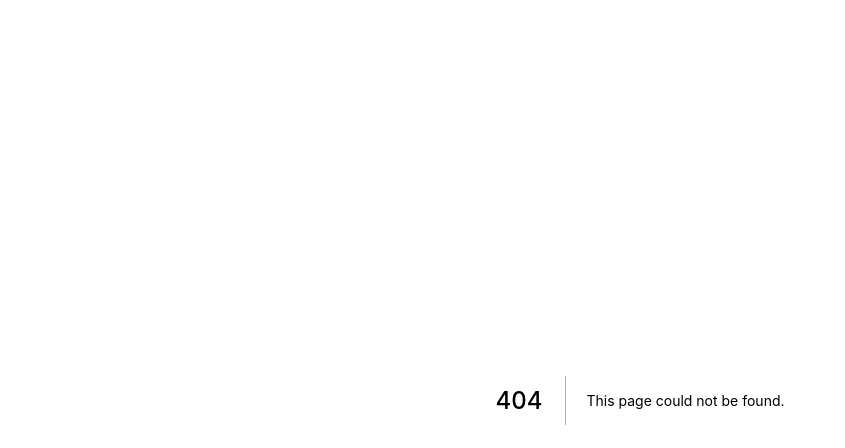
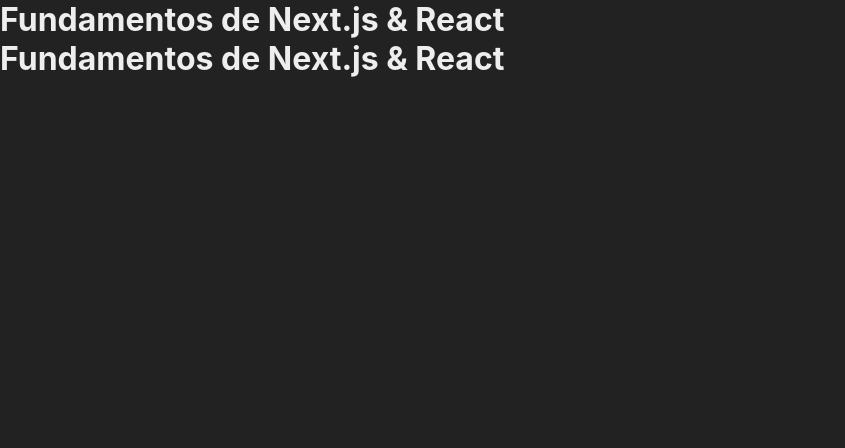
Before and after one commit to P4ul1t0s/fundamentos-next, a Next.js app: page /exemplo in a window 1280 px wide. Before the commit this address had no page. Shown: the top 448 px of the page, without its empty margins (0-845 px from the left). Built offline with nearby package versions, Linux system fonts and the light colour scheme.

Commit message:
Usando componentes

```diff
--- /dev/null
+++ b/src/components/Cabecalho.jsx
@@ -0,0 +1,7 @@
+export default function Cabecalho(){
+    return(
+        <header>
+            <h1>Fundamentos de Next.js & React</h1>
+        </header>
+    )
+}
--- /dev/null
+++ b/src/pages/exemplo.jsx
@@ -0,0 +1,10 @@
+import Cabecalho from "../components/Cabecalho";
+
+export default function Exemplo(){
+    return(
+        <>
+            <Cabecalho/>
+            <Cabecalho/>
+        </>
+    )
+}
```
